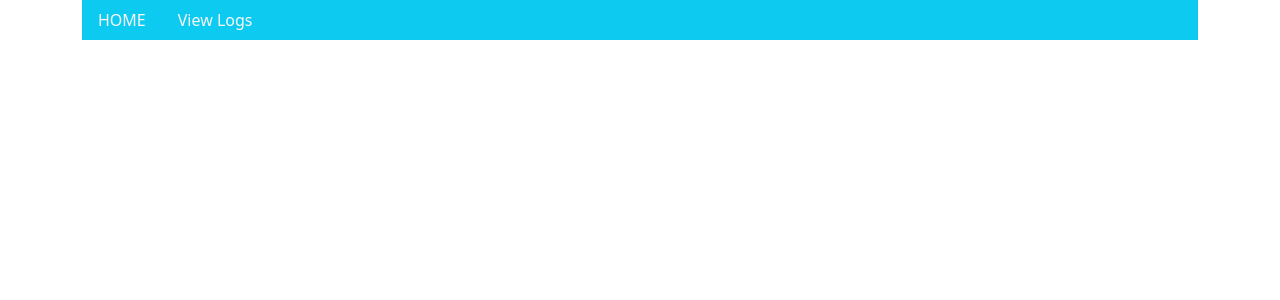
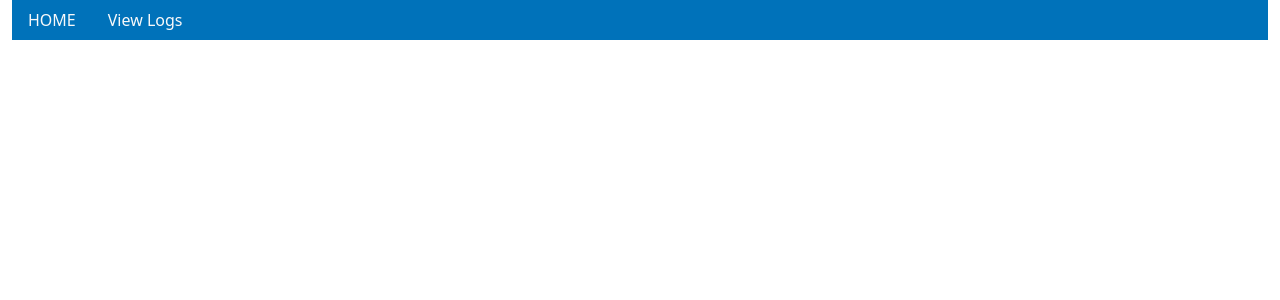
Before and after one commit to SDEV-220/SDEV_220_Final_Project_Sweetwater, a Django app: template tracker/templates/tracker/base.html in a window 1280 px wide. Shown: the top 300 px of the page. Run offline with Django 3.2, Linux system fonts and the light colour scheme; the template is opened without the code that fills it, so the values that code supplies are empty; some libraries are stand-ins or nearby versions.

Commit message:
Modify base.html

```diff
--- a/tracker/templates/tracker/base.html
+++ b/tracker/templates/tracker/base.html
@@ -7,8 +7,8 @@
   {% bootstrap_javascript %}
 </head>
 <body>
-  <div class="container">
-    <ul class="nav bg-info">
+  <div class="container-fluid">
+    <ul class="nav justify-content-left" style="background-color: #0072BA;">
       <li class="nav-item">
         <a class="nav-link link-light" href="/">HOME</a>
       </li>
```
